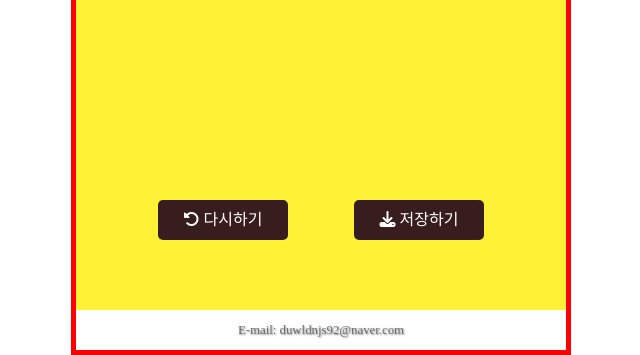
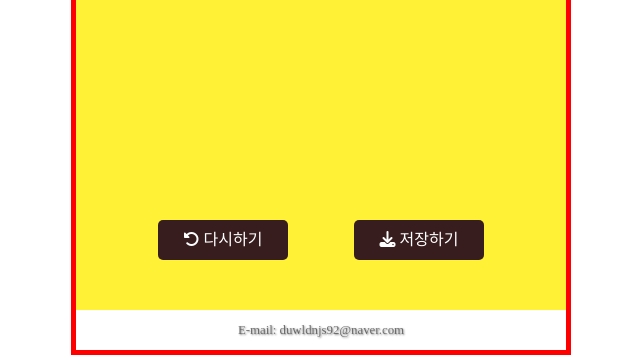
Before and after one commit to 021won/team-project, a PHP site: page /result.php in a window 1280 px wide. Shown: the part 445-800 px from the top of the page, without its empty margins (319-959 px from the left). Run offline with PHP 8.4, Linux system fonts and the light colour scheme; style sheets or scripts are compiled from the project's sources; some libraries are stand-ins or nearby versions; some web fonts are replaced.

Commit message:
result css 수정

```diff
--- a/css/result.css
+++ b/css/result.css
@@ -11,7 +11,7 @@
 }
 .result-section .result-form a {
   position: absolute;
-  bottom: 50px;
+  bottom: 30px;
   display: inline-block;
   text-align: center;
   line-height: 40px;
--- a/css/result.scss
+++ b/css/result.scss
@@ -16,7 +16,7 @@
 
     a {
       position: absolute;
-      bottom: 50px;
+      bottom: 30px;
       display: inline-block;
       text-align: center;
       line-height: 40px;
```
